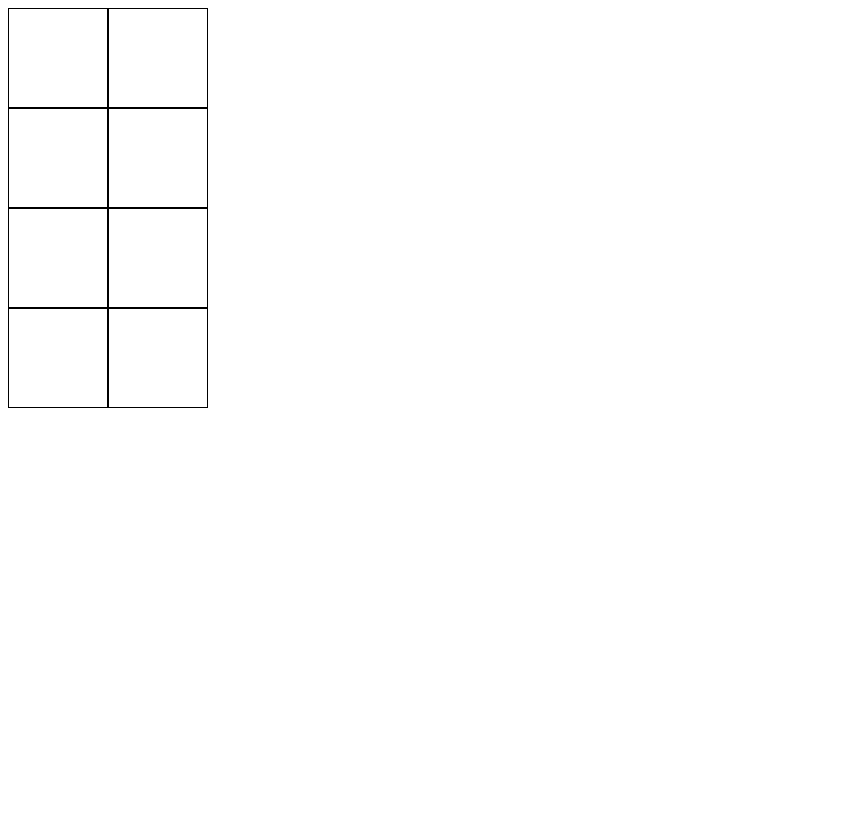
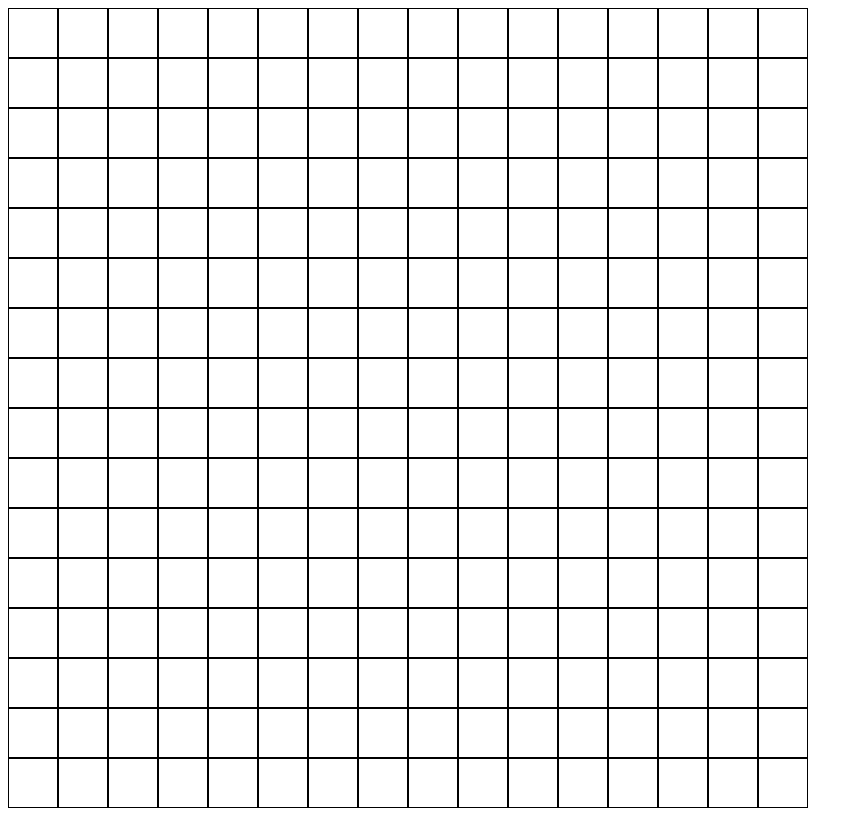
Before and after one commit to alienworld1/etch-a-sketch, a plain HTML site: page index.html in a window 1280 px wide. Shown: the whole page, without its empty margins (0-863 px from the left). Drawn offline with Linux system fonts and the light colour scheme.

Commit message:
Draw a 16x16 square grid using flex wrap

```diff
--- a/index.html
+++ b/index.html
@@ -8,19 +8,6 @@
     <script src="script.js" defer></script>
 </head>
 <body>
-    <div id="square-grid">
-        <div class="column">
-            <div class="square"></div>
-            <div class="square"></div>
-            <div class="square"></div>
-            <div class="square"></div>
-        </div>
-        <div class="column">
-            <div class="square"></div>
-            <div class="square"></div>
-            <div class="square"></div>
-            <div class="square"></div>
-        </div>
-    </div>
+    <div id="square-grid"></div>
 </body>
 </html>
--- a/script.js
+++ b/script.js
@@ -0,0 +1,15 @@
+squareGrid = document.querySelector("#square-grid");
+
+function drawGrid(sideLength) {
+
+    squareDimensions = `${100/sideLength}%`
+
+    for (let i = 0; i < sideLength * sideLength; i++) {
+        square = document.createElement("div");
+        square.classList.add("square");
+
+        squareGrid.appendChild(square);
+    }
+}
+
+drawGrid(16);
--- a/styles.css
+++ b/styles.css
@@ -1,15 +1,14 @@
 .square {
     box-sizing: border-box;
     border: 1px solid black;
-    height: 100px;
-    width: 100px;
-}
-
-.column {
-    display: flex;
-    flex-direction: column;
+    height: 6.25%;
+    width: 6.25%;
+    flex: 1 0 auto;
 }
 
 #square-grid {
     display: flex;
+    flex-wrap: wrap;
+    height: 100vh;
+    width: 100vh;
 }
```
